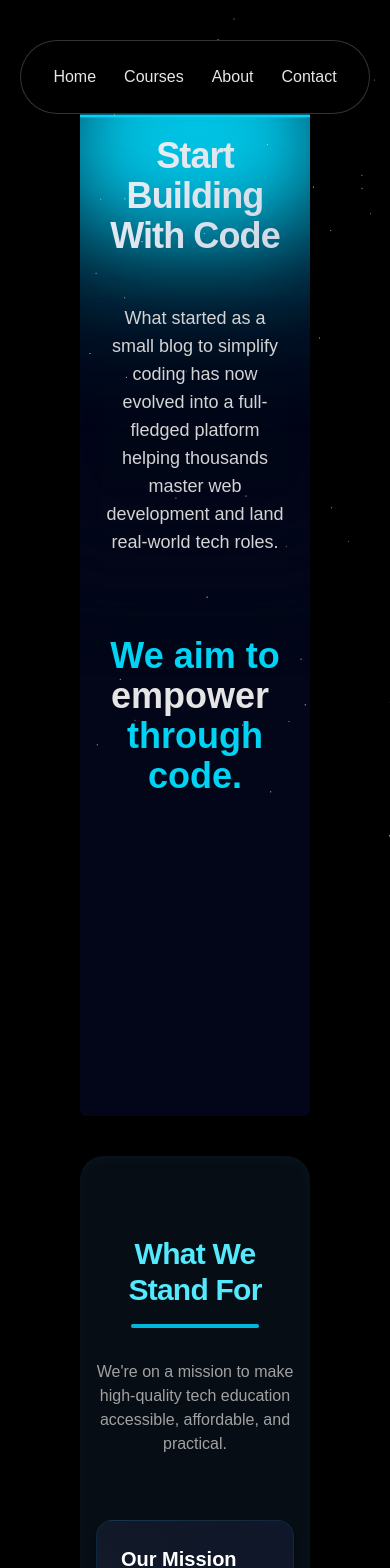
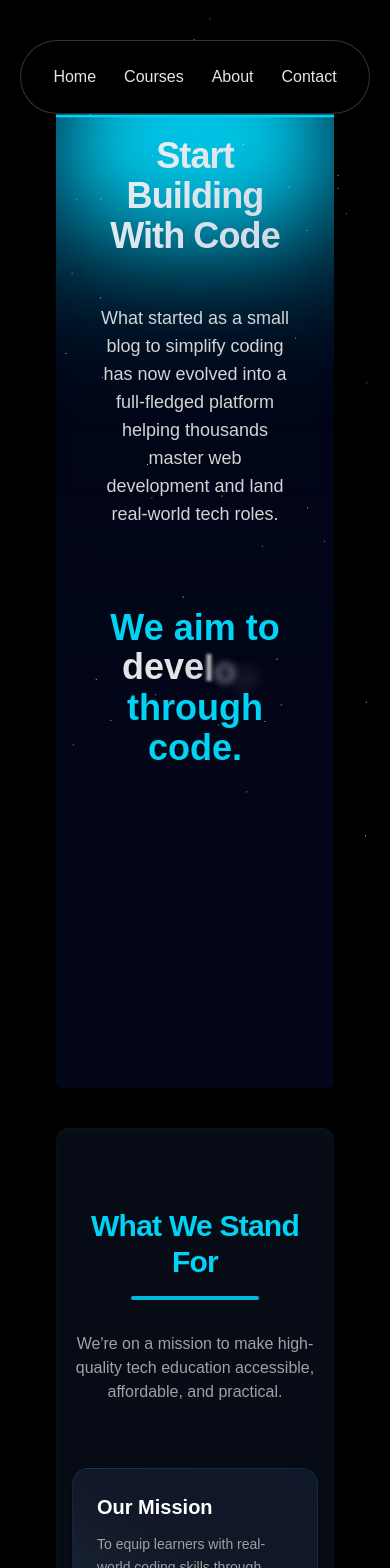
Before and after one commit to ayush-mishra15/UI-UX-Project, a Next.js app: page /about in a window 390 px wide. Shown: the top 1568 px of the page. Built offline with nearby package versions, Linux system fonts and the light colour scheme.

Commit message:
Updated UI components

```diff
--- a/src/app/about/page.tsx
+++ b/src/app/about/page.tsx
@@ -10,9 +10,9 @@ import { ShootingStars } from "@/components/ui/shooting-stars";
 
 const About = () => {
   return (
-    <div className="bg-black p-20 text-white min-h-screen">
+    <div className="bg-black p-14 text-white min-h-screen">
       {/* Hero Section */}
-      <LampContainer className="pt-44">
+      <LampContainer className="pt-50">
         <div className="z-10 pt-44 px-6 text-center">
           <motion.h1
             initial={{ opacity: 0.5, y: 100 }}
@@ -42,23 +42,43 @@ const About = () => {
           >
             We aim to{" "}
             <FlipWords
-              words={["educate", "mentor", "empower"]}
+              words={["educate", "mentor", "develop"]}
             />{""}through code.
           </motion.div>
         </div>
       </LampContainer>
 
       {/* Highlights Section */}
-      <section className="relative z-10 py-20 px-4 bg-[#0e1a2a]/50 rounded-3xl shadow-inner shadow-cyan-800/10 mt-10">
-        <h2 className="text-center text-3xl md:text-4xl font-bold text-cyan-300 mb-4 tracking-tight">
+      <section className="relative z-10 py-20 px-4 bg-slate-900/50 rounded-xl shadow-inner shadow-cyan-800/10 mt-10">
+        <motion.h2
+          initial={{ opacity: 0, y: -20 }}
+          whileInView={{ opacity: 1, y: 0 }}
+          transition={{ duration: 0.6, ease: "easeOut" }}
+          viewport={{ once: true }}
+          className="text-center text-3xl md:text-4xl font-bold text-cyan-400 mb-4 tracking-tight"
+        >
           What We Stand For
-        </h2>
-        <div className="w-32 h-1 bg-cyan-500 mx-auto rounded mb-8" />
+        </motion.h2>
 
-        <p className="text-center text-neutral-400 text-base max-w-2xl mx-auto mb-16">
+        <motion.div
+          initial={{ scaleX: 0 }}
+          whileInView={{ scaleX: 1 }}
+          transition={{ duration: 0.5, ease: "easeOut", delay: 0.1 }}
+          viewport={{ once: true }}
+          className="w-32 h-1 bg-cyan-500 mx-auto rounded mb-8 origin-center"
+        />
+
+        <motion.p
+          initial={{ opacity: 0, y: 20 }}
+          whileInView={{ opacity: 1, y: 0 }}
+          transition={{ duration: 0.6, delay: 0.2, ease: "easeOut" }}
+          viewport={{ once: true }}
+          className="text-center text-neutral-400 text-base max-w-2xl mx-auto mb-16"
+        >
           We&apos;re on a mission to make high-quality tech education accessible,
           affordable, and practical.
-        </p>
+        </motion.p>
+
 
         <div className="grid grid-cols-1 sm:grid-cols-2 lg:grid-cols-3 gap-8 max-w-6xl mx-auto">
           {[
@@ -74,7 +94,7 @@ const About = () => {
               initial={{ opacity: 0, y: 20 }}
               whileInView={{ opacity: 1, y: 0 }}
               viewport={{ once: true, amount: 0.3 }}
-              transition={{ delay: idx * 0.1, duration: 0.5 }}
+              transition={{ delay: idx * 0.1, duration: 0.4 }}
               className="group rounded-2xl bg-gradient-to-tr from-[#1e293b] via-[#111827] to-[#0f172a] p-6 border border-cyan-500/10
               hover:border-cyan-400 shadow-md hover:shadow-cyan-400/40 hover:shadow-lg
               transition-all duration-300 transform hover:scale-[1.03] hover:ring-2 hover:ring-cyan-500/30 hover:ring-offset-2 hover:ring-offset-[#0f172a]"
@@ -90,7 +110,7 @@ const About = () => {
                     "Over 70,000 learners trained, 150+ projects built, and hundreds successfully placed in tech jobs worldwide.",
                     "Interactive lessons, real projects, mentorship, and community-driven learning — not just theory.",
                     "Tech is the future. We help students unlock opportunities, independence, and creativity through coding.",
-                    "We&apos;re building AI-assisted tools, collaborative workspaces, and launching tracks for data science and DevOps.",
+                    "Build AI-assisted tools, collaborative workspaces, and launching tracks for data science and DevOps.",
                   ][idx]
                 }
               </p>
@@ -101,9 +121,16 @@ const About = () => {
 
       {/* Timeline Section */}
       <section className="py-20 px-6 max-w-5xl mx-auto">
-        <h2 className="text-center text-4xl font-extrabold mb-16 text-cyan-400">
+  <motion.h2
+    initial={{ opacity: 0, y: 20 }}
+    whileInView={{ opacity: 1, y: 0 }}
+    transition={{ duration: 0.6, ease: "easeOut" }}
+    viewport={{ once: true }}
+    className="text-center text-4xl font-extrabold mb-16 text-cyan-400"
+  >
     🚀 Key Milestones in Our Journey
-        </h2>
+  </motion.h2>
+
   <div className="relative border-l-2 border-cyan-600 pl-8 ml-4">
     {[
       {
@@ -142,7 +169,14 @@ const About = () => {
         icon: "🤖",
       },
     ].map((milestone, idx) => (
-            <div key={idx} className="relative mb-14">
+      <motion.div
+        key={idx}
+        initial={{ opacity: 0, x: 40 }}
+        whileInView={{ opacity: 1, x: 0 }}
+        transition={{ duration: 0.5, delay: idx * 0.1 }}
+        viewport={{ once: true, amount: 0.3 }}
+        className="relative mb-14"
+      >
         <span className="absolute left-[-48px] top-0 flex h-8 w-8 items-center justify-center rounded-full bg-cyan-500 text-white text-lg shadow-md border-4 border-[#0f172a]">
           {milestone.icon}
         </span>
@@ -155,7 +189,7 @@ const About = () => {
         <p className="text-neutral-400 mt-2 leading-relaxed hover:text-neutral-300 transition duration-300">
           {milestone.description}
         </p>
-            </div>
+      </motion.div>
     ))}
   </div>
 </section>
--- a/src/components/FeaturedCourses.tsx
+++ b/src/components/FeaturedCourses.tsx
@@ -32,9 +32,9 @@ const FeaturedCourses = () => {
         <div className="mt-10">
         <div className="grid grid-cols-1 sm:grid-cols-2 lg:grid-cols-3 gap-8 m-7 justify-center">
                 {featuredCourses.map((course:Course)=>(
-         <div key={course.id} className="flex justify-center">
+         <div key={course.id} className="flex justify-center mb-6">
           <BackgroundGradient
-            className="flex flex-col rounded-2xl bg-zinc-900 overflow-hidden h-full w-[270px] sm:w-[300px]"
+            className="flex flex-col rounded-2xl bg-zinc-900 overflow-hidden h-full w-[300px] sm:w-[300px] mb-3.5"
           >
             <img
               src={course.image}
@@ -44,7 +44,7 @@ const FeaturedCourses = () => {
               className="object-cover w-full"
             />
 
-            <div className="p-4 sm:p-5 flex flex-col items-center text-center flex-grow">
+            <div className="p-4 sm:p-4 flex flex-col items-center text-center flex-grow">
               <p className="text-base sm:text-lg mt-2 mb-1 text-neutral-200">{course.title}</p>
               <p className="text-sm text-neutral-400">{course.description}</p>
               <Link href={`/`} className="mt-2 text-cyan-500 hover:text-cyan-600">
--- a/src/components/ui/hover-border-gradient.tsx
+++ b/src/components/ui/hover-border-gradient.tsx
@@ -22,7 +22,7 @@ export const HoverBorderGradient: React.FC<
   containerClassName,
   className,
   as: Tag = "button",
-  duration = 0.7,
+  duration = 0.4,
   clockwise = true,
   ...props
 }) => {
```
Lines whose indentation alone changed are shown as unchanged.
